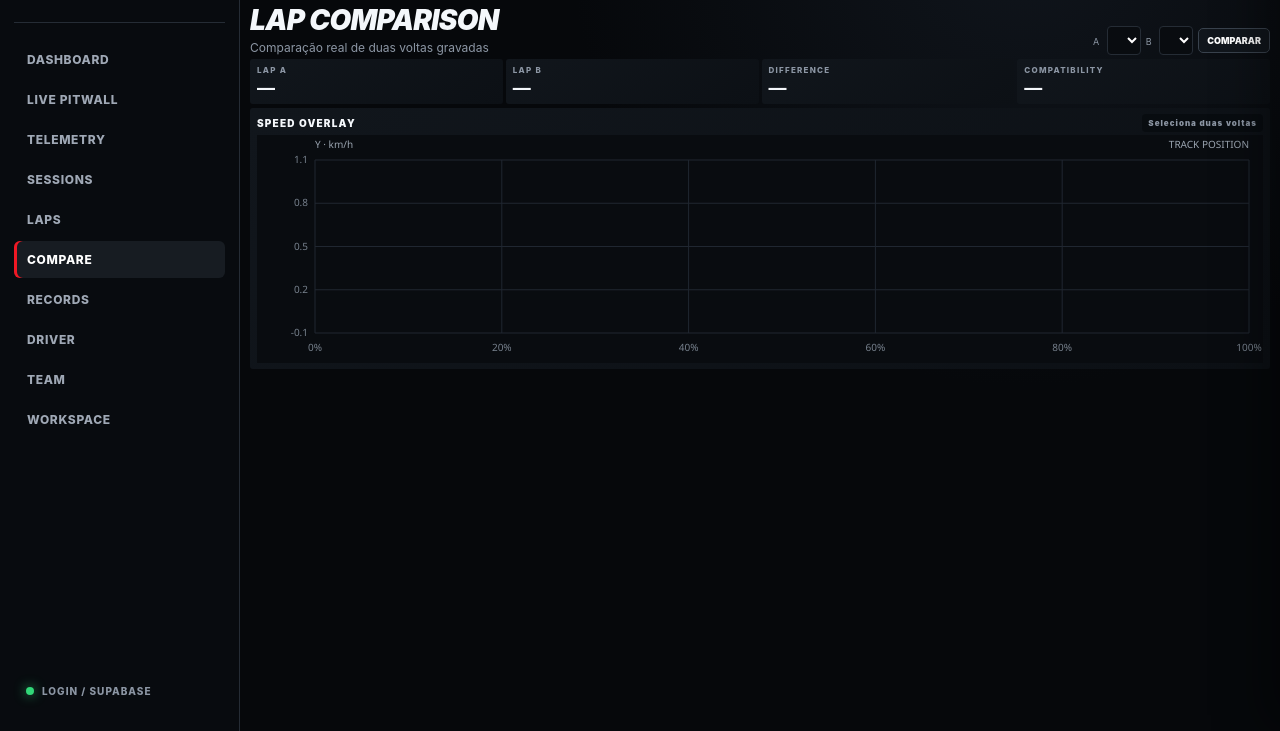
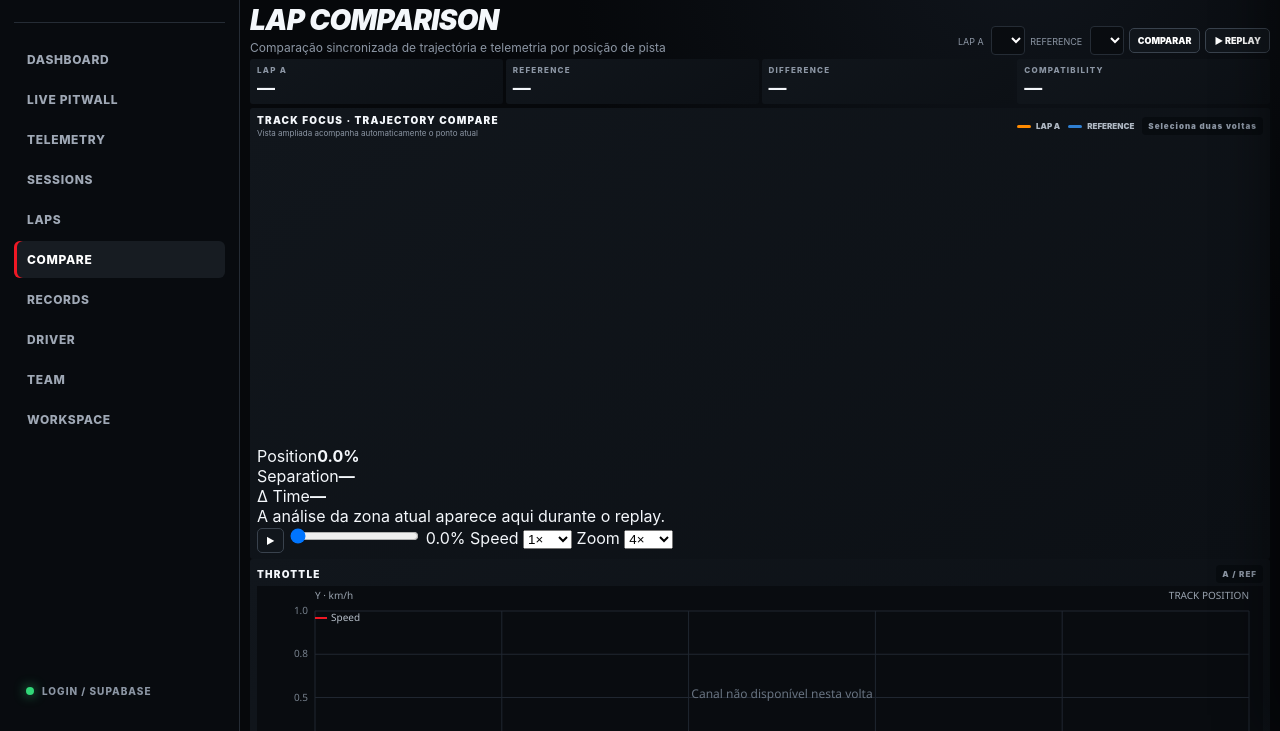
Before and after one commit to hezev/ams-skunk-telemetry, a plain HTML site: page wwwroot/index.html in a window 1280 px wide. Both pictures are taken after a click on the button "COMPARE". Shown: the part 69-800 px from the top of the page. Drawn offline with Linux system fonts and the light colour scheme.

Commit message:
Add zoom-follow trajectory replay to Lap Compare

```diff
--- a/wwwroot/index.html
+++ b/wwwroot/index.html
@@ -5,8 +5,8 @@
   <meta name="viewport" content="width=device-width,initial-scale=1">
   <meta name="theme-color" content="#07090c">
   <title>AMS Skunk Telemetry</title>
-  <link rel="stylesheet" href="css/app.css?v=20261007-2">
-  <link rel="stylesheet" href="css/responsive.css?v=20261007-2">
+  <link rel="stylesheet" href="css/app.css?v=20261007-3">
+  <link rel="stylesheet" href="css/responsive.css?v=20261007-3">
 </head>
 <body>
 
@@ -261,20 +261,85 @@
 
     <section id="compare" class="view">
       <div class="titlebar">
-        <div><h1>Lap Comparison</h1><p>Comparação real de duas voltas gravadas</p></div>
+        <div><h1>Lap Comparison</h1><p>Comparação sincronizada de trajectória e telemetria por posição de pista</p></div>
         <div class="analysis-actions">
-          <label>A <select id="compareLapA"></select></label>
-          <label>B <select id="compareLapB"></select></label>
+          <label>Lap A <select id="compareLapA"></select></label>
+          <label>Reference <select id="compareLapB"></select></label>
           <button id="compareBtn" class="action-btn" type="button">Comparar</button>
+          <button id="compareReplayBtn" class="action-btn" type="button">▶ Replay</button>
         </div>
       </div>
+
       <div class="metrics metrics-4">
         <article class="metric"><span>Lap A</span><strong id="compareTimeA">—</strong></article>
-        <article class="metric"><span>Lap B</span><strong id="compareTimeB">—</strong></article>
+        <article class="metric"><span>Reference</span><strong id="compareTimeB">—</strong></article>
         <article class="metric"><span>Difference</span><strong id="compareDiff">—</strong></article>
         <article class="metric"><span>Compatibility</span><strong id="compareCompatibility">—</strong></article>
       </div>
-      <article class="card"><div class="card-head"><div class="card-title">Speed Overlay</div><div id="compareNote" class="chip">Seleciona duas voltas</div></div><div class="chart-wrap big"><canvas class="trace" data-trace="compare"></canvas></div></article>
+
+      <article class="card compare-focus-card">
+        <div class="card-head">
+          <div>
+            <div class="card-title">Track Focus · Trajectory Compare</div>
+            <div class="trajectory-subtitle">Vista ampliada acompanha automaticamente o ponto atual</div>
+          </div>
+          <div class="trajectory-toolbar">
+            <span class="trajectory-legend"><i class="a"></i> Lap A</span>
+            <span class="trajectory-legend"><i class="ref"></i> Reference</span>
+            <span id="compareFocusStatus" class="chip">Seleciona duas voltas</span>
+          </div>
+        </div>
+
+        <div id="compareFocusStage" class="compare-focus-stage">
+          <svg id="compareFocusSvg" aria-label="Vista ampliada da trajectória"></svg>
+          <div class="compare-mini-map">
+            <svg id="compareMiniMapSvg" aria-label="Mapa geral da pista"></svg>
+          </div>
+          <div class="compare-focus-hud">
+            <div><span>Position</span><strong id="compareFocusPosition">0.0%</strong></div>
+            <div><span>Separation</span><strong id="compareFocusSeparation">—</strong></div>
+            <div><span>Δ Time</span><strong id="compareFocusDelta">—</strong></div>
+          </div>
+          <div id="compareFocusCoach" class="compare-focus-coach">A análise da zona atual aparece aqui durante o replay.</div>
+        </div>
+
+        <div class="compare-replay-row">
+          <button id="compareReplayToggle" class="action-btn" type="button">▶</button>
+          <input id="compareReplaySeek" type="range" min="0" max="1000" value="0">
+          <span id="compareReplayPosition">0.0%</span>
+          <label>Speed
+            <select id="compareReplaySpeed">
+              <option value="0.5">0.5×</option>
+              <option value="1" selected>1×</option>
+              <option value="2">2×</option>
+              <option value="4">4×</option>
+            </select>
+          </label>
+          <label>Zoom
+            <select id="compareFocusZoom">
+              <option value="2.5">2.5×</option>
+              <option value="4" selected>4×</option>
+              <option value="6">6×</option>
+              <option value="8">8×</option>
+            </select>
+          </label>
+        </div>
+      </article>
+
+      <div class="compare-telemetry-grid">
+        <article class="card">
+          <div class="card-head"><div class="card-title">Throttle</div><div class="chip">A / REF</div></div>
+          <div class="chart-wrap big"><canvas class="trace" data-trace="compareThrottle"></canvas></div>
+        </article>
+        <article class="card">
+          <div class="card-head"><div class="card-title">Brake</div><div class="chip">A / REF</div></div>
+          <div class="chart-wrap big"><canvas class="trace" data-trace="compareBrake"></canvas></div>
+        </article>
+        <article class="card compare-wide">
+          <div class="card-head"><div class="card-title">Speed Overlay</div><div id="compareNote" class="chip">Seleciona duas voltas</div></div>
+          <div class="chart-wrap big"><canvas class="trace" data-trace="compare"></canvas></div>
+        </article>
+      </div>
     </section>
 
     <section id="records" class="view">
@@ -337,15 +402,15 @@
   </div>
 </div>
 
-<script src="js/config.js?v=20261007-2"></script>
-<script src="js/analysis.js?v=20261007-2"></script>
-<script src="js/engineering-ui.js?v=20261007-2"></script>
-<script src="js/charts.js?v=20261007-2"></script>
-<script src="js/track-map.js?v=20261007-2"></script>
-<script src="js/supabase.js?v=20261007-2"></script>
-<script src="js/auth.js?v=20261007-2"></script>
-<script src="js/realtime.js?v=20261007-2"></script>
-<script src="js/app.js?v=20261007-2"></script>
-<script src="js/layout.js?v=20261007-2"></script>
+<script src="js/config.js?v=20261007-3"></script>
+<script src="js/analysis.js?v=20261007-3"></script>
+<script src="js/engineering-ui.js?v=20261007-3"></script>
+<script src="js/charts.js?v=20261007-3"></script>
+<script src="js/track-map.js?v=20261007-3"></script>
+<script src="js/supabase.js?v=20261007-3"></script>
+<script src="js/auth.js?v=20261007-3"></script>
+<script src="js/realtime.js?v=20261007-3"></script>
+<script src="js/app.js?v=20261007-3"></script>
+<script src="js/layout.js?v=20261007-3"></script>
 </body>
 </html>
```
